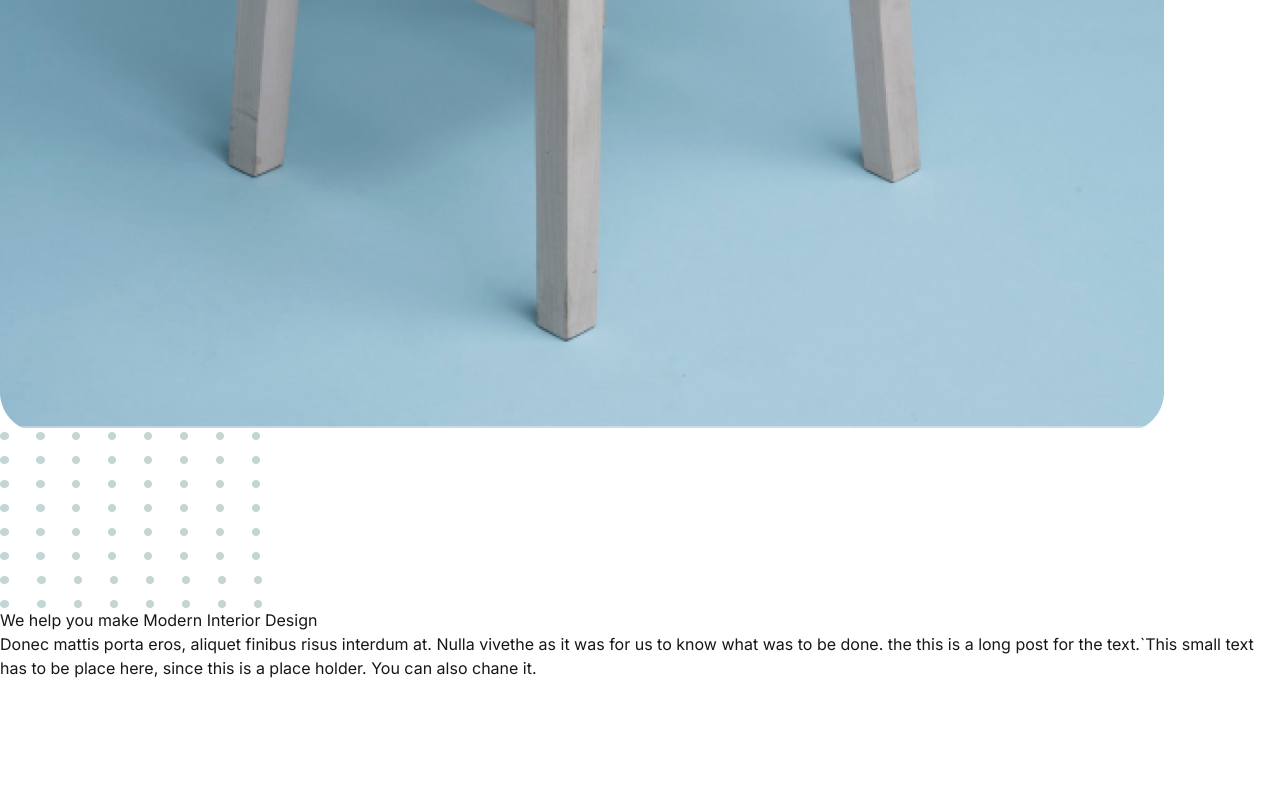
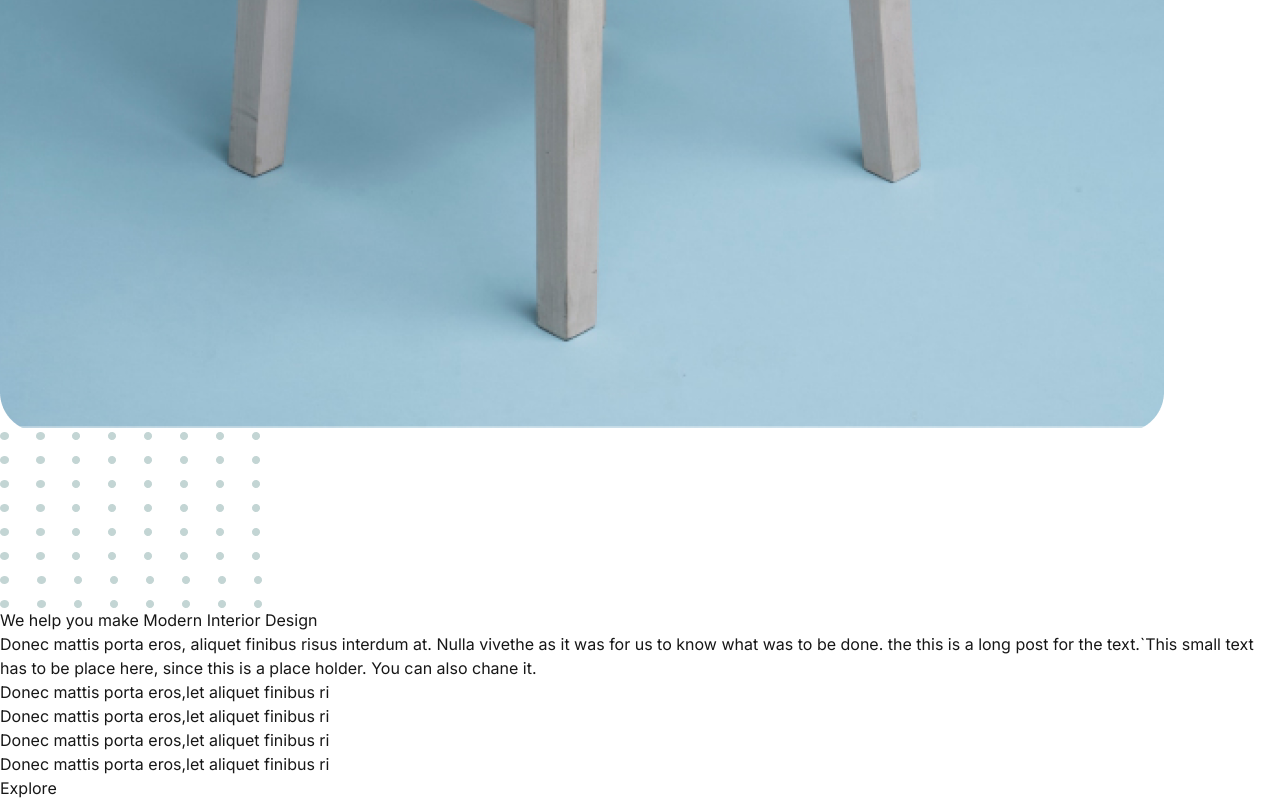
Before and after one commit to KalpitChandekar/Furniture, a Next.js app: page / in a window 1280 px wide. Shown: the part 9311-10111 px from the top of the page. Before the commit the page ends 9991 px from the top, so only its background shows below. Built offline with nearby package versions, Linux system fonts and the light colour scheme.

Commit message:
add content

```diff
--- a/Components/Design.tsx
+++ b/Components/Design.tsx
@@ -45,61 +45,15 @@ const Design = () => {
             this is a place holder. You can also chane it.
           </p>
         </div>
-        {/* <div className="grid md:grid-cols-2 grid-cols-1 gap-x-20 gap-y-14">
-          <div className="space-y-2 max-w-60">
-            <div className="relative">
-              <Truck size={24} className="" />
-              <div className="h-6 w-6 rounded-full bg-bg absolute top-2 left-2"></div>
-            </div>
-            <h1 className="text-black text-lg font-semibold">
-              Fast & Free Shipping
-            </h1>
-            <p className="text-sm text-paragraph">
-              Donec mattis porta eros, aliquet finibus risus interdum at. Nulla
-              vivethe as it was
-            </p>
-          </div>
-
-          <div className="space-y-2 max-w-60">
-            <div className="relative">
-              <ShoppingBag size={24} className="" />
-              <div className="h-6 w-6 rounded-full bg-bg absolute top-2 left-2"></div>
-            </div>
-            <h1 className="text-black text-lg font-semibold">Easy to Shop</h1>
-            <p className="text-sm text-paragraph">
-              Donec mattis porta eros, aliquet finibus risus interdum at. Nulla
-              vivethe as it was
-            </p>
-          </div>
-
-          <div className="space-y-2 max-w-60">
-            <div className="relative">
-              <Timer size={24} className="" />
-              <div className="h-6 w-6 rounded-full bg-bg absolute top-2 left-2"></div>
-            </div>
-            <h1 className="text-black text-lg font-semibold">
-              24/7 Customer Support
-            </h1>
-            <p className="text-sm text-paragraph">
-              Donec mattis porta eros, aliquet finibus risus interdum at. Nulla
-              vivethe as it was
-            </p>
-          </div>
-
-          <div className="space-y-2 max-w-60">
-            <div className="relative">
-              <Undo2 size={24} className="" />
-              <div className="h-6 w-6 rounded-full bg-bg absolute top-2 left-2"></div>
-            </div>
-            <h1 className="text-black text-lg font-semibold">
-              Fast & Free Shipping
-            </h1>
-            <p className="text-sm text-paragraph">
-              Donec mattis porta eros, aliquet finibus risus interdum at. Nulla
-              vivethe as it was
-            </p>
-          </div>
-        </div> */}
+        <ul className="grid md:grid-cols-2 grid-cols-1 gap-x-20 gap-y-14 text-paragraph text-sm">
+          <p>Donec mattis porta eros,let aliquet finibus ri</p>
+          <p>Donec mattis porta eros,let aliquet finibus ri</p>
+          <p>Donec mattis porta eros,let aliquet finibus ri</p>
+          <p>Donec mattis porta eros,let aliquet finibus ri</p>
+        </ul>
+        <button className="text-white px-6 py-2 rounded-full bg-black">
+          Explore
+        </button>
       </div>
     </div>
   );
```
